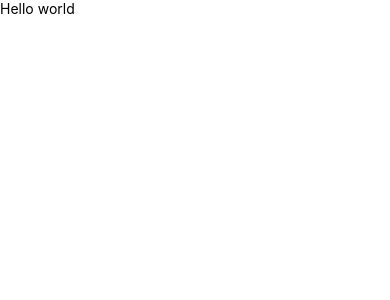
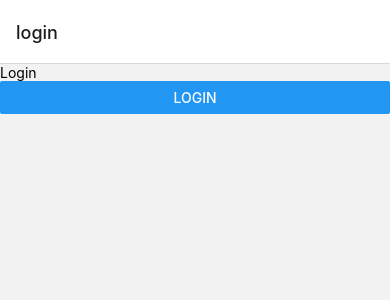
Before and after one commit to jad-amine/ReactNative-CLI, a React Native app: screen / in a window 390 px wide. Shown: the top 300 px of the page. Built offline with nearby package versions, Linux system fonts and the light colour scheme.

Commit message:
Added Login Button

```diff
--- a/App.js
+++ b/App.js
@@ -1,8 +1,14 @@
 import React from 'react';
 import StackNavigator from './src/navigations/StackNavigator';
+import 'react-native-gesture-handler';
+import {UserContextProvider} from './src/context/UserContext';
 
 const App = () => {
-  return <StackNavigator />;
+  return (
+    <UserContextProvider>
+      <StackNavigator />
+    </UserContextProvider>
+  );
 };
 
 export default App;
--- a/package.json
+++ b/package.json
@@ -13,6 +13,7 @@
     "@react-navigation/drawer": "^6.5.0",
     "@react-navigation/native": "^6.0.13",
     "@react-navigation/native-stack": "^6.9.0",
+    "@react-navigation/stack": "^6.3.2",
     "react": "18.1.0",
     "react-native": "0.70.1",
     "react-native-gesture-handler": "^2.6.2",
--- /dev/null
+++ b/src/context/UserContext.js
@@ -0,0 +1,13 @@
+import React, {createContext, useState} from 'react';
+
+export const UserContext = createContext();
+
+export const UserContextProvider = ({children}) => {
+  const [user, setUser] = useState(false);
+
+  return (
+    <UserContext.Provider value={{user, setUser}}>
+      {children}
+    </UserContext.Provider>
+  );
+};
--- a/src/navigations/StackNavigator.js
+++ b/src/navigations/StackNavigator.js
@@ -1,13 +1,27 @@
-import React from 'react';
+import React, {useContext} from 'react';
 import {NavigationContainer} from '@react-navigation/native';
-import {Text, View} from 'react-native';
+import {createStackNavigator} from '@react-navigation/stack';
+import Login from '../screens/NotLoggedIn/Login';
+import SignUp from '../screens/NotLoggedIn/SignUp';
+import Home from '../screens/LoggedIn/Home';
+import {UserContext} from '../context/UserContext';
+
+const Stack = createStackNavigator();
 
 export default function StackNavigator() {
+  const {user} = useContext(UserContext);
   return (
     <NavigationContainer>
-      <View>
-        <Text>Hello world</Text>
-      </View>
+      <Stack.Navigator>
+        {!user ? (
+          <>
+            <Stack.Screen name="login" component={Login} />
+            <Stack.Screen name="signup" component={SignUp} />
+          </>
+        ) : (
+          <Stack.Screen name="home" component={Home} />
+        )}
+      </Stack.Navigator>
     </NavigationContainer>
   );
 }
--- /dev/null
+++ b/src/screens/LoggedIn/Home.js
@@ -0,0 +1,12 @@
+import {View, Text} from 'react-native';
+import React from 'react';
+
+const Home = () => {
+  return (
+    <View>
+      <Text>Home</Text>
+    </View>
+  );
+};
+
+export default Home;
--- /dev/null
+++ b/src/screens/NotLoggedIn/Login.js
@@ -0,0 +1,16 @@
+import {View, Text, Button} from 'react-native';
+import React, {useContext} from 'react';
+import {UserContext} from '../../context/UserContext';
+
+const Login = () => {
+  const {setUser} = useContext(UserContext);
+
+  return (
+    <View>
+      <Text>Login</Text>
+      <Button title="Login" onPress={() => setUser(true)} />
+    </View>
+  );
+};
+
+export default Login;
--- /dev/null
+++ b/src/screens/NotLoggedIn/SignUp.js
@@ -0,0 +1,12 @@
+import {View, Text} from 'react-native';
+import React from 'react';
+
+const SignUp = () => {
+  return (
+    <View>
+      <Text>SignUp</Text>
+    </View>
+  );
+};
+
+export default SignUp;
```
Also changed, not shown: 1 other file (tests, documents, lock files or other folders).
